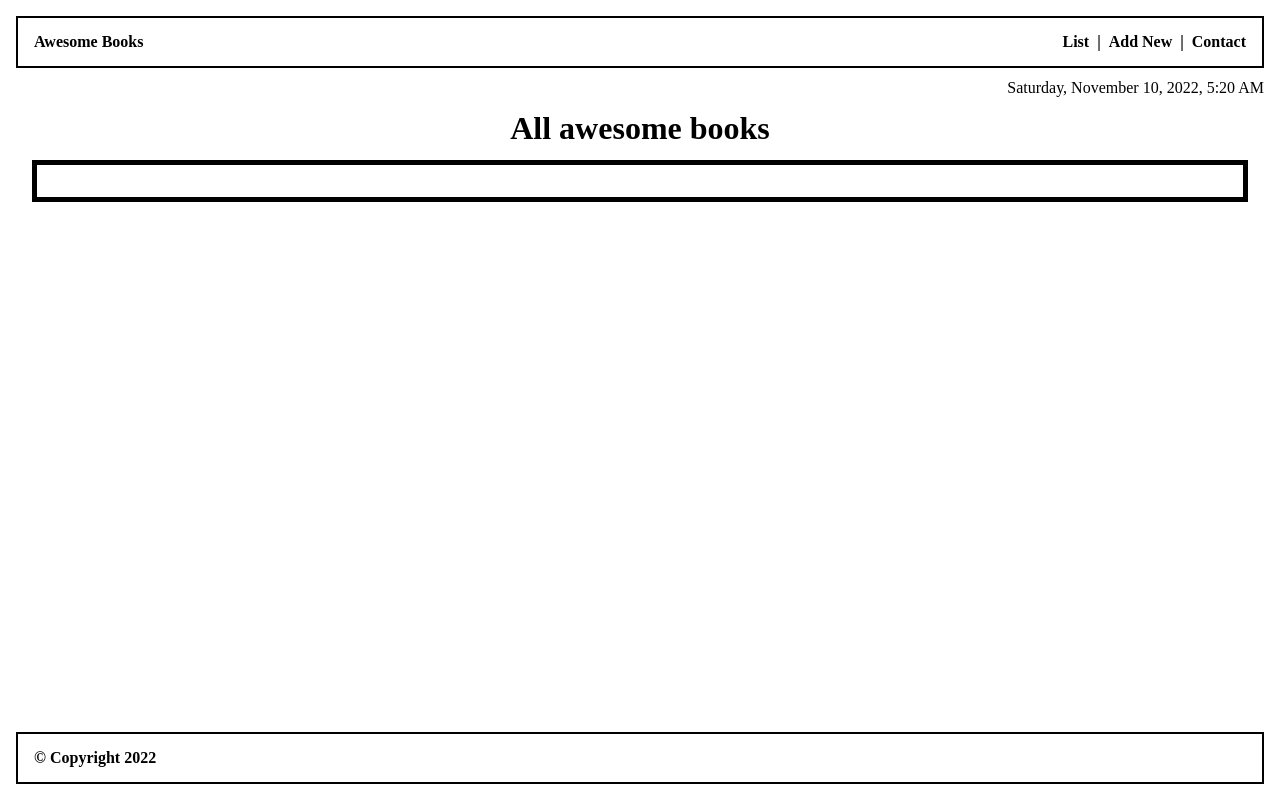
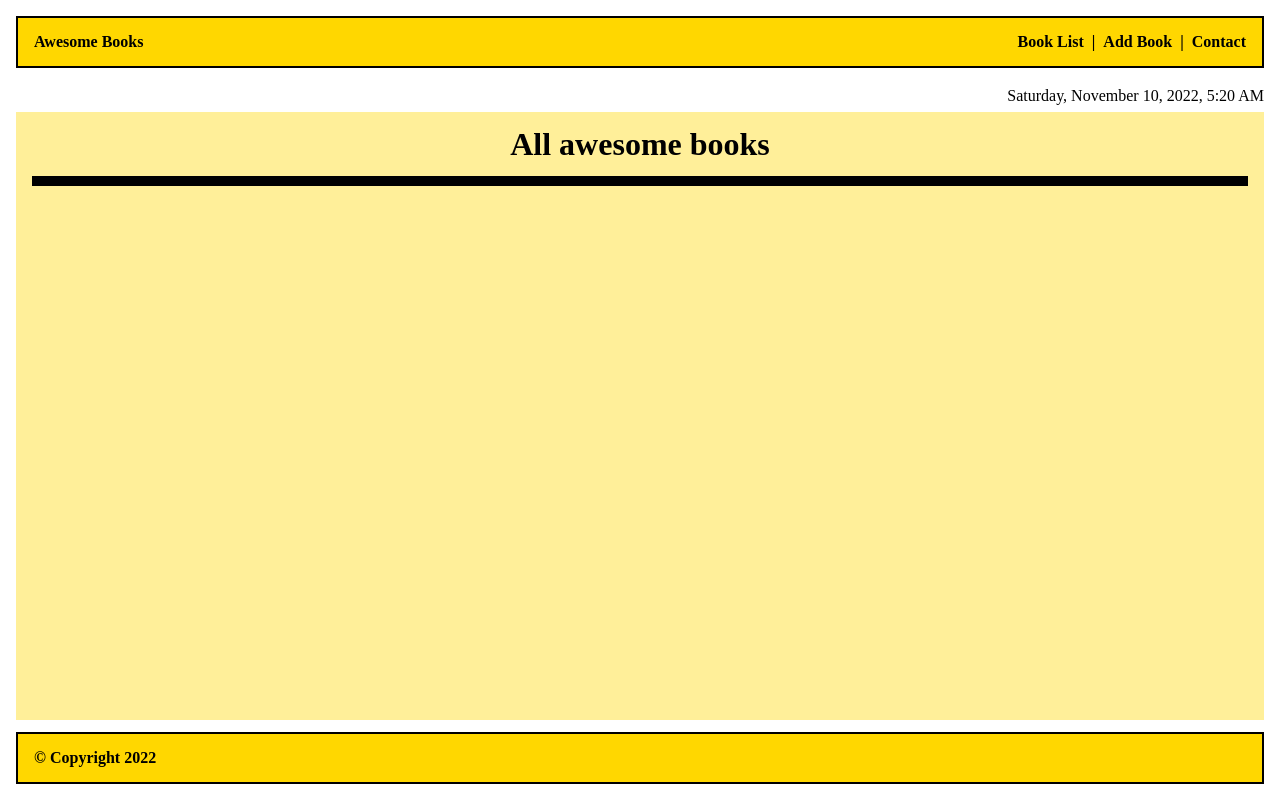
Before and after one commit to rivasbolinga/Awesome-books, a website: page index.html in a window 1280 px wide. Drawn offline with Linux system fonts and the light colour scheme.

Commit message:
Add bgcolor and adjust display

```diff
--- a/index.html
+++ b/index.html
@@ -14,9 +14,9 @@
       <nav id="nav">
         <div id="nav-log">Awesome Books</div>
         <ul id="nav-bar">
-          <li id="nav-list">List</li>
+          <li id="nav-list">Book List</li>
           <li>|</li>
-          <li id="nav-add">Add New</li>
+          <li id="nav-add">Add Book</li>
           <li>|</li>
           <li id="nav-contact">Contact</li>
         </ul>
--- a/style.css
+++ b/style.css
@@ -1,7 +1,6 @@
 .books-display {
   border: 5px solid;
   margin: 1rem;
-  padding: 1rem;
   display: flex;
   flex-direction: column;
   gap: 1rem;
@@ -28,6 +27,7 @@ h2#form-title {
   text-align: center;
   align-self: center;
   font-weight: 900;
+  padding-top: 1rem;
 }
 
 form input {
@@ -46,6 +46,7 @@ div.books-detail div {
   display: flex;
   justify-content: space-between;
   background-color: #dcdcdc;
+  padding: 0.5rem;
 }
 
 div.books-detail {
@@ -75,6 +76,7 @@ footer#footer {
   position: fixed;
   left: 1rem;
   right: 1rem;
+  background-color: #ffd700;
 }
 
 nav#nav {
@@ -92,11 +94,12 @@ section#contact,
 form.add-book-form {
   display: none;
   position: fixed;
-  top: 6rem;
-  bottom: 6rem;
+  top: 7rem;
+  bottom: 5rem;
   left: 1rem;
   right: 1rem;
   overflow-y: auto;
+  background-color: #ffd70066;
 }
 
 section.section {
@@ -105,7 +108,7 @@ section.section {
 
 div#time {
   position: fixed;
-  top: 5rem;
+  top: 5.5rem;
   right: 1rem;
 }
 
@@ -131,6 +134,7 @@ section#contact div {
   flex-direction: column;
   gap: 2rem;
   align-items: center;
+  padding: 1rem;
 }
 
 ul#contact-info {
```
